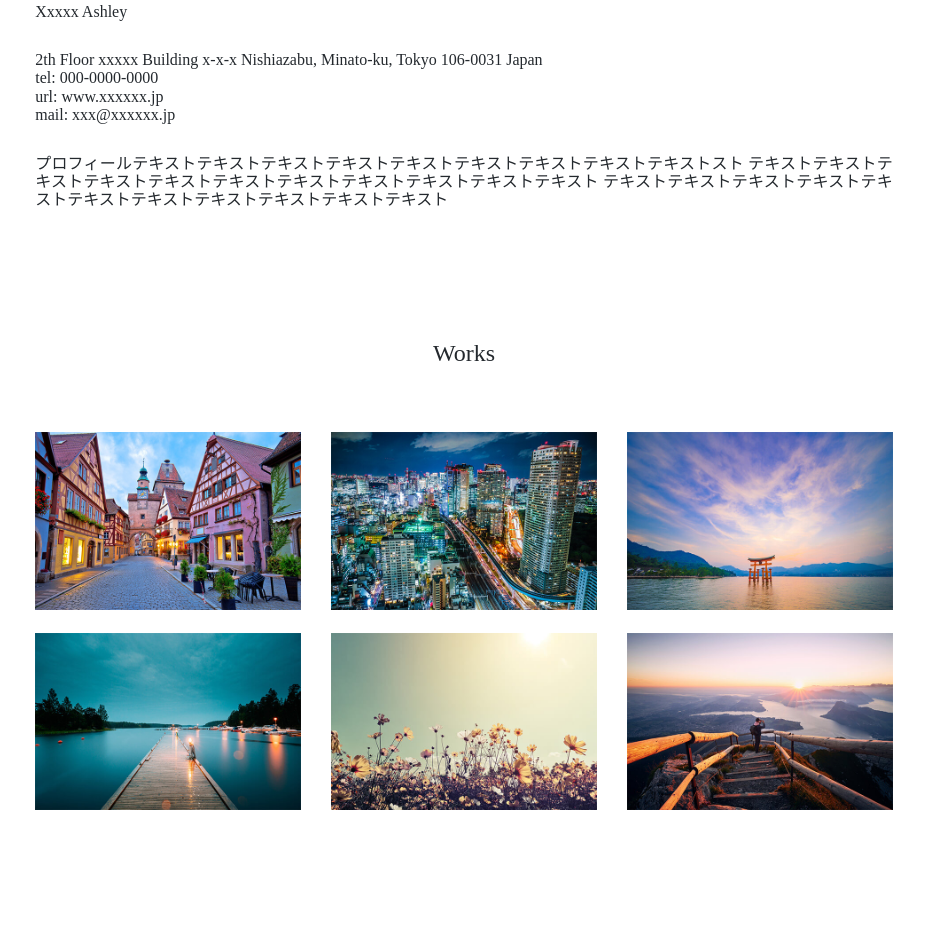
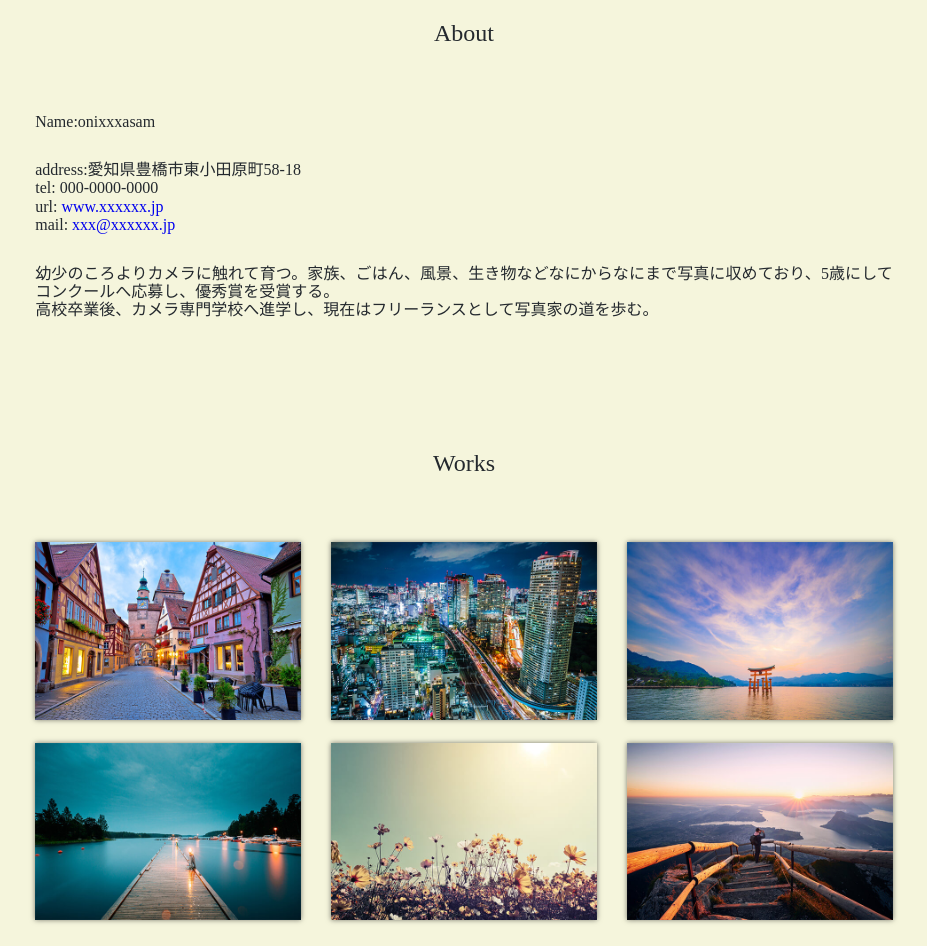
Before and after one commit to onixxxasam/My-Work, a plain HTML site: page index.html in a window 1280 px wide. Shown: the part 860-1806 px from the top of the page, without its empty margins (176-1103 px from the left). Drawn offline with Linux system fonts and the light colour scheme; some packages are replaced by stand-ins of ours; a script that the page names is missing.

Commit message:
文書、スタイル調整

```diff
--- a/css/style.css
+++ b/css/style.css
@@ -4,6 +4,7 @@ html {
     font-size: 100%;
 }
 body {
+    background: beige;
     color: #24292e;
 }
 a {
@@ -34,6 +35,12 @@ dt {
     font-size: 1.5rem;
     text-align: center;
     margin-bottom: 65px;
+}
+.text-link {
+    color: #0000ee;
+}
+.text-link:hover {
+    opacity: 0.7;
 }
 
 /* -------------------------------
@@ -80,7 +87,7 @@ Mainvisual
 #mainvisual img {
     width: 100%;
     max-width: 1920px;
-    height: 420px;
+    height: calc(100vh - 270px);
     object-fit: cover;
 }
 
@@ -110,6 +117,15 @@ works
 #works li {
     width: 31%;
     margin-bottom: 23px;
+}
+#works li a {
+    display: block;
+    box-shadow: 0 0 5px rgba(0, 0, 0, .5);
+    transition: box-shadow .2s ease-in, transform .2s ease-in;
+}
+#works li a:hover {
+    box-shadow: 0 0 8px rgba(0, 0, 0, .5);
+    transform: scale(1.05);
 }
 
 /* ----------------------
@@ -202,6 +218,14 @@ footer
     }
 
     /* ----------------------
+    Mainvisual
+    -------------------------- */
+    #mainvisual img {
+        object-position: 80%;
+        max-height: 530px;
+    }
+
+    /* ----------------------
     works
     -------------------------- */
     #works ul {
--- a/index.html
+++ b/index.html
@@ -32,37 +32,33 @@
 
     <main>
         <div id="mainvisual">
-            <picture>
-                <source media="(max-width: 600px)" srcset="img/mainvisual-sp.jpg">
-                <img src="img/mainvisual-pc.jpg" alt="テキストテキストテキスト">
-            </picture>
+            <img src="img/mainvisual-pc.jpg" alt="テキストテキストテキスト">
         </div>
 
         <section id="about" class="wrapper">
             <h2 class="sec-title">About</h2>
             <ul>
-                <li>Xxxxx Ashley</li>
-                <li>2th Floor xxxxx Building x-x-x Nishiazabu, Minato-ku, Tokyo 106-0031 Japan</li>
+                <li>Name:onixxxasam</li>
+                <li>address:愛知県豊橋市東小田原町58-18</li>
                 <li>tel: 000-0000-0000</li>
-                <li>url: www.xxxxxx.jp</li>
-                <li>mail: xxx@xxxxxx.jp</li>
+                <li>url: <a class="text-link" href="index.html" target="_blank">www.xxxxxx.jp</a></li>
+                <li>mail: <a class="text-link" href="mailto:">xxx@xxxxxx.jp</a></li>
             </ul>
             <p>
-                プロフィールテキストテキストテキストテキストテキストテキストテキストテキストテキストスト
-                テキストテキストテキストテキストテキストテキストテキストテキストテキストテキストテキスト
-                テキストテキストテキストテキストテキストテキストテキストテキストテキストテキストテキスト
+                幼少のころよりカメラに触れて育つ。家族、ごはん、風景、生き物などなにからなにまで写真に収めており、5歳にしてコンクールへ応募し、優秀賞を受賞する。<br>
+                高校卒業後、カメラ専門学校へ進学し、現在はフリーランスとして写真家の道を歩む。
             </p>
         </section>
 
         <section id="works" class="wrapper">
             <h2 class="sec-title">Works</h2>
             <ul>
-                <li><img src="img/works1.jpg" alt="テキストテキストテキスト"></li>
-                <li><img src="img/works2.jpg" alt="テキストテキストテキスト"></li>
-                <li><img src="img/works3.jpg" alt="テキストテキストテキスト"></li>
-                <li><img src="img/works4.jpg" alt="テキストテキストテキスト"></li>
-                <li><img src="img/works5.jpg" alt="テキストテキストテキスト"></li>
-                <li><img src="img/works6.jpg" alt="テキストテキストテキスト"></li>
+                <li><a href="#"><img src="img/works1.jpg" alt="テキストテキストテキスト"></a></li>
+                <li><a href="#"><img src="img/works2.jpg" alt="テキストテキストテキスト"></a></li>
+                <li><a href="#"><img src="img/works3.jpg" alt="テキストテキストテキスト"></a></li>
+                <li><a href="#"><img src="img/works4.jpg" alt="テキストテキストテキスト"></a></li>
+                <li><a href="#"><img src="img/works5.jpg" alt="テキストテキストテキスト"></a></li>
+                <li><a href="#"><img src="img/works6.jpg" alt="テキストテキストテキスト"></a></li>
             </ul>
         </section>
 
```
Also changed, not shown: img/mainvisual.jpg (added).
